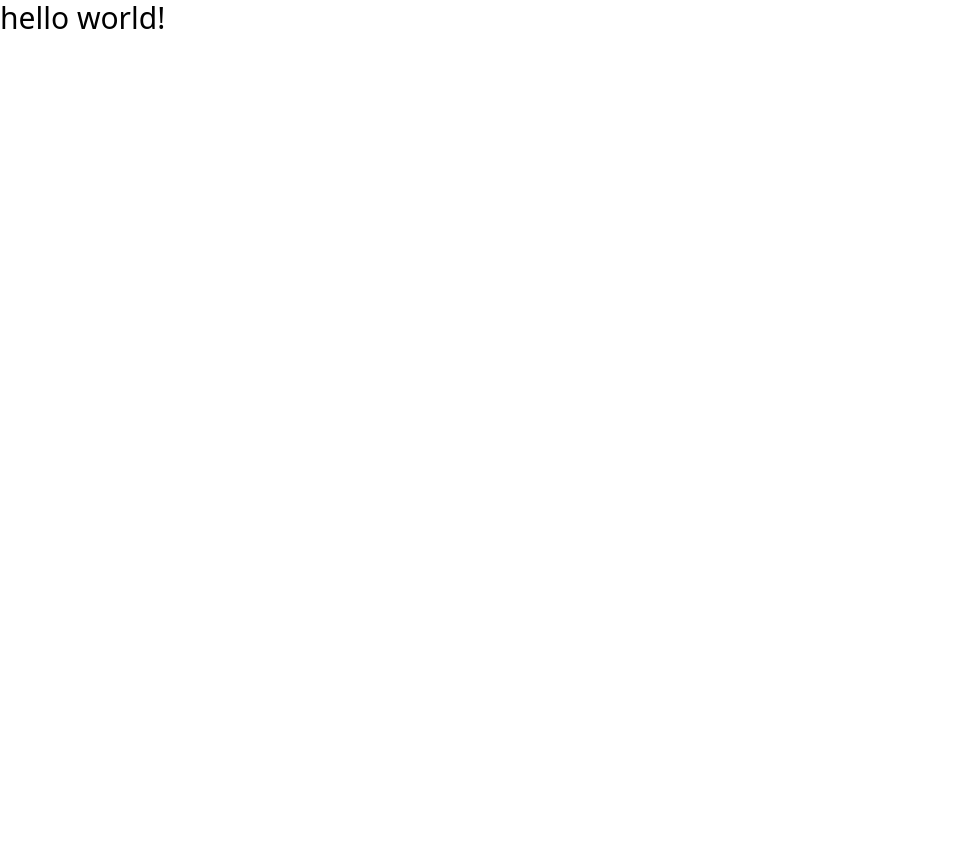
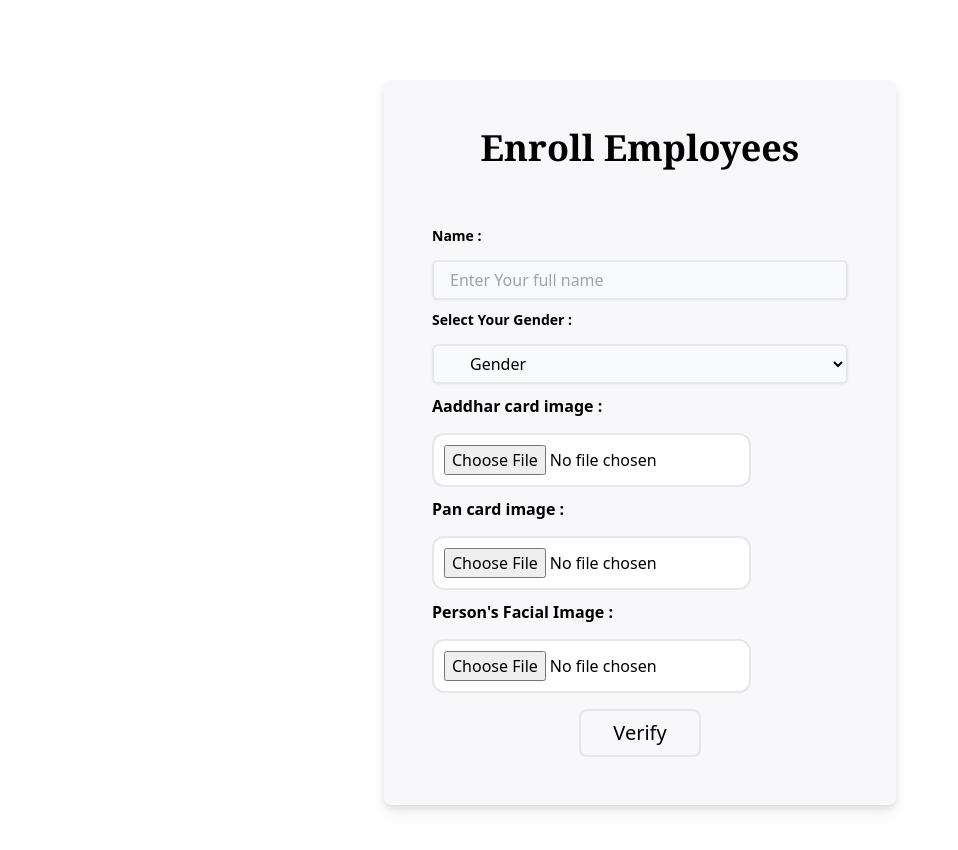
Before and after one commit to Vikram125609/djcsi_Sanskari_Boyzz, a React (Create React App) app in the folder frontend/: page / in a window 1280 px wide. Shown: the top 850 px of the page, without its empty margins (0-958 px from the left). Before the commit the page ends 800 px from the top, so only its background shows below. Built offline with nearby package versions, Linux system fonts and the light colour scheme.

Commit message:
enroll added

```diff
--- a/frontend/package.json
+++ b/frontend/package.json
@@ -3,6 +3,7 @@
   "version": "0.1.0",
   "private": true,
   "dependencies": {
+    "@headlessui/react": "^1.7.13",
     "@testing-library/jest-dom": "^5.16.5",
     "@testing-library/react": "^13.4.0",
     "@testing-library/user-event": "^13.5.0",
--- a/frontend/src/App.js
+++ b/frontend/src/App.js
@@ -1,12 +1,9 @@
 import Enroll from "./components/Enroll";
-import ImageUpload from "./components/ImageUpload";
 import "./App.css"
 
 function App() {
   return (
-    <div className="App">
-      <p className="text-3xl text font-sans">hello world!</p>
-    </div>
+    <Enroll/>
   );
 }
 
--- a/frontend/src/components/Enroll.jsx
+++ b/frontend/src/components/Enroll.jsx
@@ -1,20 +1,75 @@
-import React from 'react'
-import ImageUpload from './ImageUpload';
+import React from "react";
+import ImageUpload from "./ImageUpload";
+import "../styles/upload.css";
 
 function Enroll() {
   return (
-    <div className='flex content-center'>
-        <div className="image_upload flex justify-center bg-black">
-            <ImageUpload/>
+    <div className="enroll_container bg-[#f8f8fb]  my-20  rounded-lg p-12 drop-shadow-lg h-fit w-[40%] mx-auto">
+      <p className="text-center text-4xl mb-12 font-[cambria] font-semibold	">
+        Enroll Employees
+      </p>
+      <div className="flex content-center flex-col h-fit justify-center">
+        <div className="">
+          <label
+            for="4"
+            className="block w-full pb-1 text-sm  transition-all duration-200 ease-in-out group-focus-within:text-blue-[400] my-[10px] font-bold"
+          >
+            Name :
+          </label>
+          <input
+            placeholder="Enter Your full name"
+            id="4"
+            type="text"
+            className="peer h-10 w-full rounded-md bg-gray-50 px-4 font-thin outline-none drop-shadow-sm transition-all duration-200 ease-in-out focus:bg-white focus:shadow-lg focus:shadow-blue-[400] border-2"
+          />
         </div>
-        <div className="aadhar_details_container flex">
-            image upload
+        <div className="">
+          <label
+            for="4"
+            className="block w-full pb-1 text-sm  transition-all duration-200 ease-in-out group-focus-within:text-blue-[400] my-[10px] font-bold"
+          >
+            Select Your Gender :
+          </label>
+          <div class="container h-[65%] flex align-middle justify-center content-center">
+            <div class="select-wrapper w-full">
+              <select class="select  peer h-10 w-full rounded-md bg-gray-50 px-8  font-thin outline-none drop-shadow-sm transition-all duration-200 ease-in-out focus:bg-white focus:shadow-lg focus:shadow-blue-[400] border-2">
+                <option value="value1">Gender</option>
+                <option value="value1">Male</option>
+                <option value="value2">Female</option>
+                <option value="value3">Other</option>
+              </select>
+            </div>
+          </div>
         </div>
-        <div className="pan_details_container flex">
-            image upload
+        <div class=" ">
+          <p className="flex my-[10px] font-bold">Aaddhar card image :</p>
+          <div className=" image_upload flex  h-fit ">
+            <ImageUpload />
+          </div>
         </div>
+        <div class=" h-fit">
+          <p className="flex my-[10px] font-bold">Pan card image :</p>
+          <div className=" image_upload flex h-fit ">
+            <ImageUpload />
+          </div>
+        </div>
+
+        <div class="flex mb-4 h-fit ">
+          <div class=" ">
+            <p className="flex my-[10px] font-bold">Person's Facial Image :</p>
+            <div className=" image_upload flex  h-fit ">
+              <ImageUpload />
+            </div>
+          </div>
+        </div>
+      </div>
+      <div className="flex justify-center">
+        <button class="rounded-lg px-8 py-2 text-xl border-2  text-black-500 hover:bg-[#cba211] hover:shadow-2xl hover:text-white duration-300">
+          Verify
+        </button>
+      </div>
     </div>
-  )
+  );
 }
 
 export default Enroll;
--- a/frontend/src/components/ImageUpload.jsx
+++ b/frontend/src/components/ImageUpload.jsx
@@ -1,16 +1,16 @@
-import React from 'react'
-import "../styles/upload.css"
+import React from "react";
+import "../styles/upload.css";
 
 export default class ImageUpload extends React.Component {
   constructor(props) {
     super(props);
-      this.state = {file: '',imagePreviewUrl: ''};
+    this.state = { file: "", imagePreviewUrl: "", open: false };
   }
 
   _handleSubmit(e) {
     e.preventDefault();
     // TODO: do something with -> this.state.file
-      console.log('handle uploading-', this.state.file);
+    console.log("handle uploading-", this.state.file);
   }
 
   _handleImageChange(e) {
@@ -22,36 +22,37 @@ export default class ImageUpload extends React.Component {
     reader.onloadend = () => {
       this.setState({
         file: file,
-          imagePreviewUrl: reader.result
+        imagePreviewUrl: reader.result,
       });
-      }
+    };
 
-      reader.readAsDataURL(file)
+    reader.readAsDataURL(file);
   }
 
   render() {
-      let {imagePreviewUrl} = this.state;
+    let { imagePreviewUrl } = this.state;
     let $imagePreview = null;
     if (imagePreviewUrl) {
-        $imagePreview = (<img src={imagePreviewUrl} />);
+      $imagePreview = <img className=" w-[94%]" src={imagePreviewUrl} />;
     } else {
-        $imagePreview = (<div className="previewText">Please select an Image for Preview</div>);
+      $imagePreview = (
+        <div className="previewText">Please select an Image for Preview</div>
+      );
     }
 
     return (
       <div className="previewComponent">
-          <form onSubmit={(e)=>this._handleSubmit(e)}>
-            <input className="fileInput"
+        <form onSubmit={(e) => this._handleSubmit(e)}>
+          <input
+            className="fileInput w-[95%] bg-white rounded-xl border-2"
             type="file"
-              onChange={(e)=>this._handleImageChange(e)} />
-            <button className="submitButton"
+            onChange={(e) => this._handleImageChange(e)}
+          />
+          {/* <button className="submitButton"
               type="submit"
-              onClick={(e)=>this._handleSubmit(e)}>Upload Image</button>
+              onClick={(e)=>this._handleSubmit(e)}>Upload Image</button> */}
         </form>
-          <div className="imgPreview">
-            {$imagePreview}
       </div>
-        </div>
-      )
+    );
   }
 }
--- a/frontend/src/styles/upload.css
+++ b/frontend/src/styles/upload.css
@@ -3,29 +3,33 @@ h3 {
 }
 
 .fileInput {
-  border-bottom: 4px solid lightgray;
+  /* border-bottom: 4px solid lightgray;
   border-right: 4px solid lightgray;
   border-top: 1px solid black;
-  border-left: 1px solid black;
+  border-left: 1px solid black; */
   padding: 10px;
-  margin: 15px;
+  margin-top: 5px;
   cursor: pointer;
 }
 
 .imgPreview {
   text-align: center;
   margin: 5px 15px;
-  height: 200px;
+  /* height: 200px; */
   width: 500px;
-  border-left: 1px solid gray;
+  /* border-left: 1px solid gray;
   border-right: 1px solid gray;
   border-top: 5px solid gray;
-  border-bottom: 5px solid gray;
+  border-bottom: 5px solid gray; */
+
+  overflow-y: scroll;
+  max-height: 450px;
+
 }
 
 .imgPreview img {
-  width: 100%;
-  height: 100%;
+  /* width: 100%; */
+  /* height: 100%; */
 }
 .previewText {
   width: 100%;
```
Also changed, not shown: 1 other file (tests, documents, lock files or other folders). Lines whose indentation alone changed are shown as unchanged.
